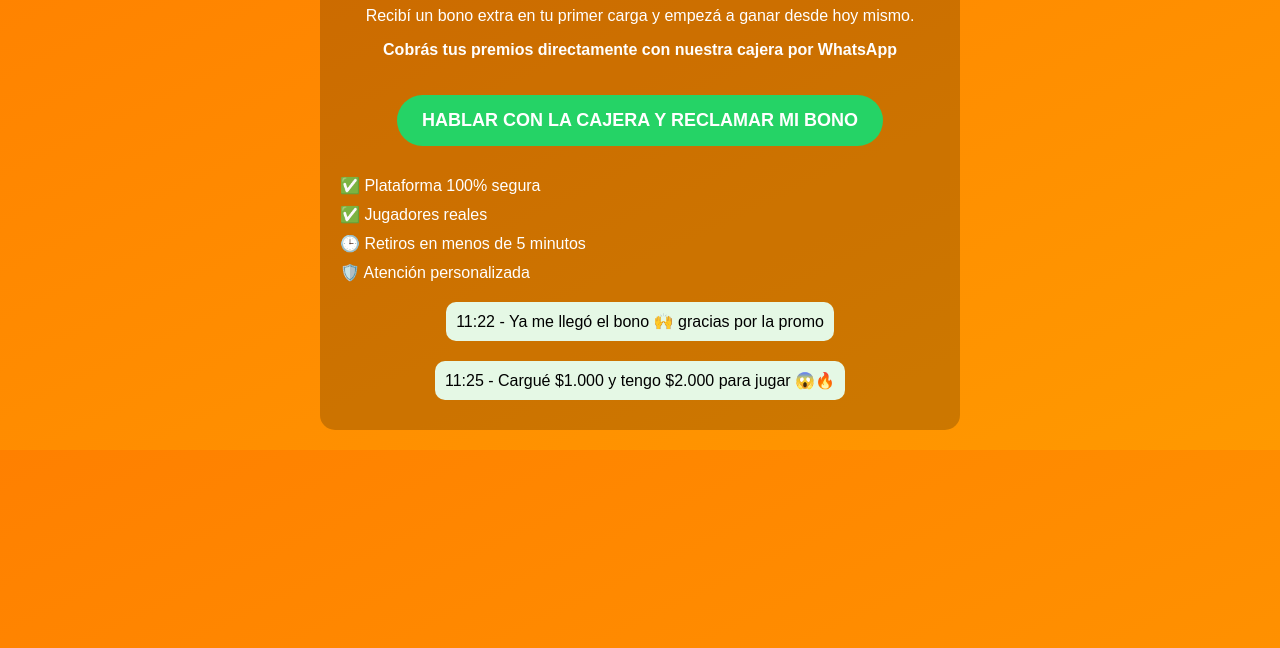
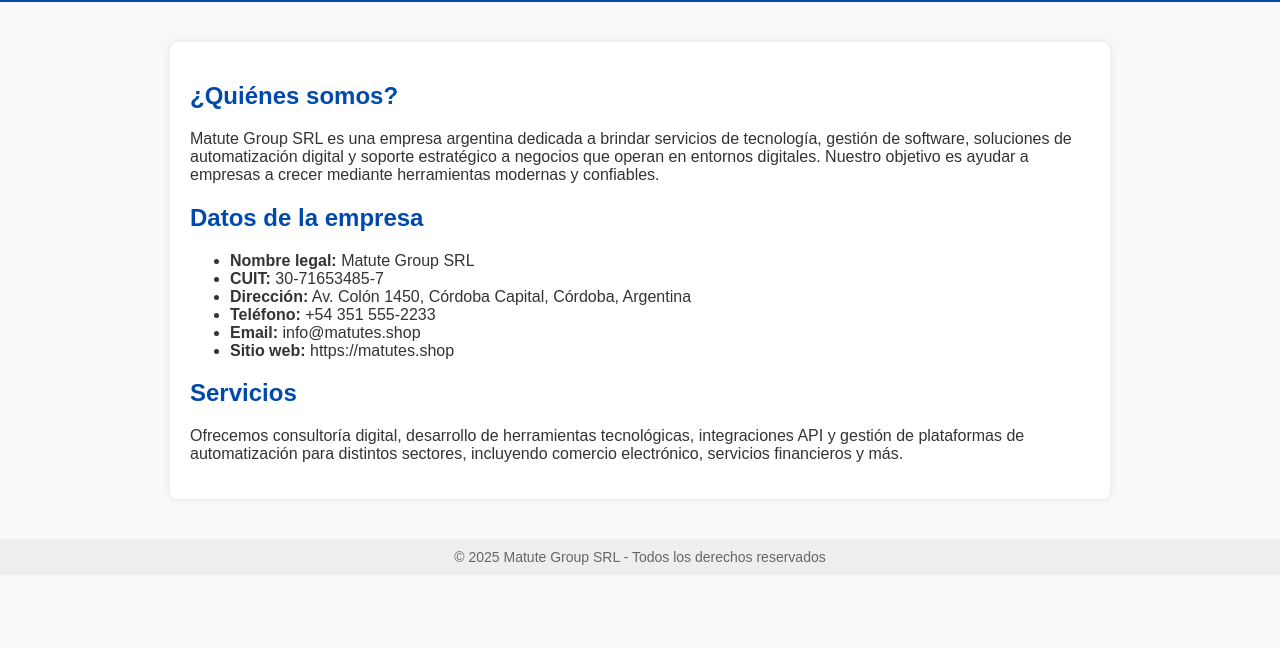
Before and after one commit to Adfusion159/matutes.shop, a plain HTML site: page index_matutes.html in a window 1280 px wide. Shown: the part 152-800 px from the top of the page. Drawn offline with Linux system fonts and the light colour scheme.

Commit message:
Update index_matutes.html

```diff
--- a/index_matutes.html
+++ b/index_matutes.html
@@ -4,68 +4,67 @@
 <head>
     <meta charset="UTF-8">
     <meta name="viewport" content="width=device-width, initial-scale=1.0">
-    <title>Bono de Bienvenida</title>
+    <title>Matute Group SRL</title>
     <style>
         body {
+            font-family: Arial, sans-serif;
+            background: #f9f9f9;
             margin: 0;
-            font-family: Arial, sans-serif;
-            background: linear-gradient(to bottom right, #ff8000, #ff9900);
+            padding: 0;
+            color: #333;
+        }
+        header {
+            background-color: #004aad;
             color: white;
+            padding: 20px;
             text-align: center;
+        }
+        section {
+            max-width: 900px;
+            margin: 40px auto;
             padding: 20px;
+            background: white;
+            border-radius: 8px;
+            box-shadow: 0 0 8px rgba(0,0,0,0.1);
         }
-        .container {
-            max-width: 600px;
-            margin: auto;
-            background-color: rgba(0,0,0,0.2);
-            border-radius: 15px;
-            padding: 20px;
+        h1, h2 {
+            color: #004aad;
         }
-        .cta-button {
-            display: inline-block;
-            margin-top: 20px;
-            padding: 15px 25px;
-            background-color: #25D366;
-            color: white;
-            font-weight: bold;
-            border-radius: 50px;
-            text-decoration: none;
-            font-size: 18px;
-        }
-        .features {
-            margin-top: 30px;
-            text-align: left;
-        }
-        .feature {
-            margin: 10px 0;
-        }
-        .chat {
-            background-color: #e5f8e5;
-            color: #000;
-            border-radius: 10px;
+        footer {
+            background-color: #eee;
+            text-align: center;
             padding: 10px;
-            margin: 10px 0;
-            display: inline-block;
-            text-align: left;
+            font-size: 14px;
+            color: #666;
         }
     </style>
 </head>
 <body>
-    <div class="container">
-        <h1>🎁 BONO DE BIENVENIDA EXCLUSIVO 🔐</h1>
-        <p>Recibí un bono extra en tu primer carga y empezá a ganar desde hoy mismo.</p>
-        <p><strong>Cobrás tus premios directamente con nuestra cajera por WhatsApp</strong></p>
-        <a class="cta-button" href="https://wa.me/XXXXXXXXXXX" target="_blank">HABLAR CON LA CAJERA Y RECLAMAR MI BONO</a>
+    <header>
+        <h1>Matute Group SRL</h1>
+        <p>Soluciones digitales personalizadas para empresas modernas</p>
+    </header>
 
-        <div class="features">
-            <div class="feature">✅ Plataforma 100% segura</div>
-            <div class="feature">✅ Jugadores reales</div>
-            <div class="feature">🕒 Retiros en menos de 5 minutos</div>
-            <div class="feature">🛡️ Atención personalizada</div>
-        </div>
+    <section>
+        <h2>¿Quiénes somos?</h2>
+        <p>Matute Group SRL es una empresa argentina dedicada a brindar servicios de tecnología, gestión de software, soluciones de automatización digital y soporte estratégico a negocios que operan en entornos digitales. Nuestro objetivo es ayudar a empresas a crecer mediante herramientas modernas y confiables.</p>
 
-        <div class="chat">11:22 - Ya me llegó el bono 🙌 gracias por la promo</div><br>
-        <div class="chat">11:25 - Cargué $1.000 y tengo $2.000 para jugar 😱🔥</div>
-    </div>
+        <h2>Datos de la empresa</h2>
+        <ul>
+            <li><strong>Nombre legal:</strong> Matute Group SRL</li>
+            <li><strong>CUIT:</strong> 30-71653485-7</li>
+            <li><strong>Dirección:</strong> Av. Colón 1450, Córdoba Capital, Córdoba, Argentina</li>
+            <li><strong>Teléfono:</strong> +54 351 555-2233</li>
+            <li><strong>Email:</strong> info@matutes.shop</li>
+            <li><strong>Sitio web:</strong> https://matutes.shop</li>
+        </ul>
+
+        <h2>Servicios</h2>
+        <p>Ofrecemos consultoría digital, desarrollo de herramientas tecnológicas, integraciones API y gestión de plataformas de automatización para distintos sectores, incluyendo comercio electrónico, servicios financieros y más.</p>
+    </section>
+
+    <footer>
+        &copy; 2025 Matute Group SRL - Todos los derechos reservados
+    </footer>
 </body>
 </html>
```
